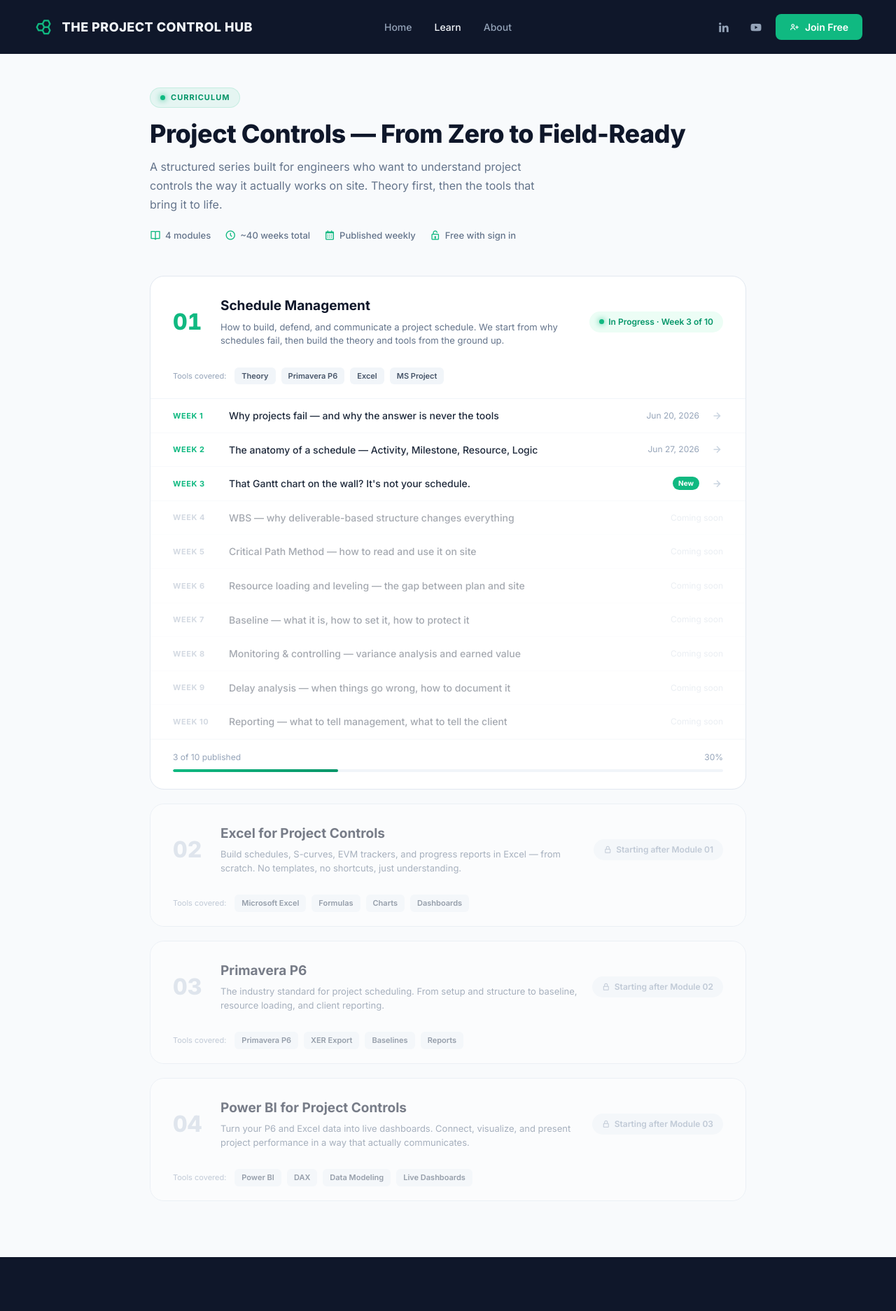
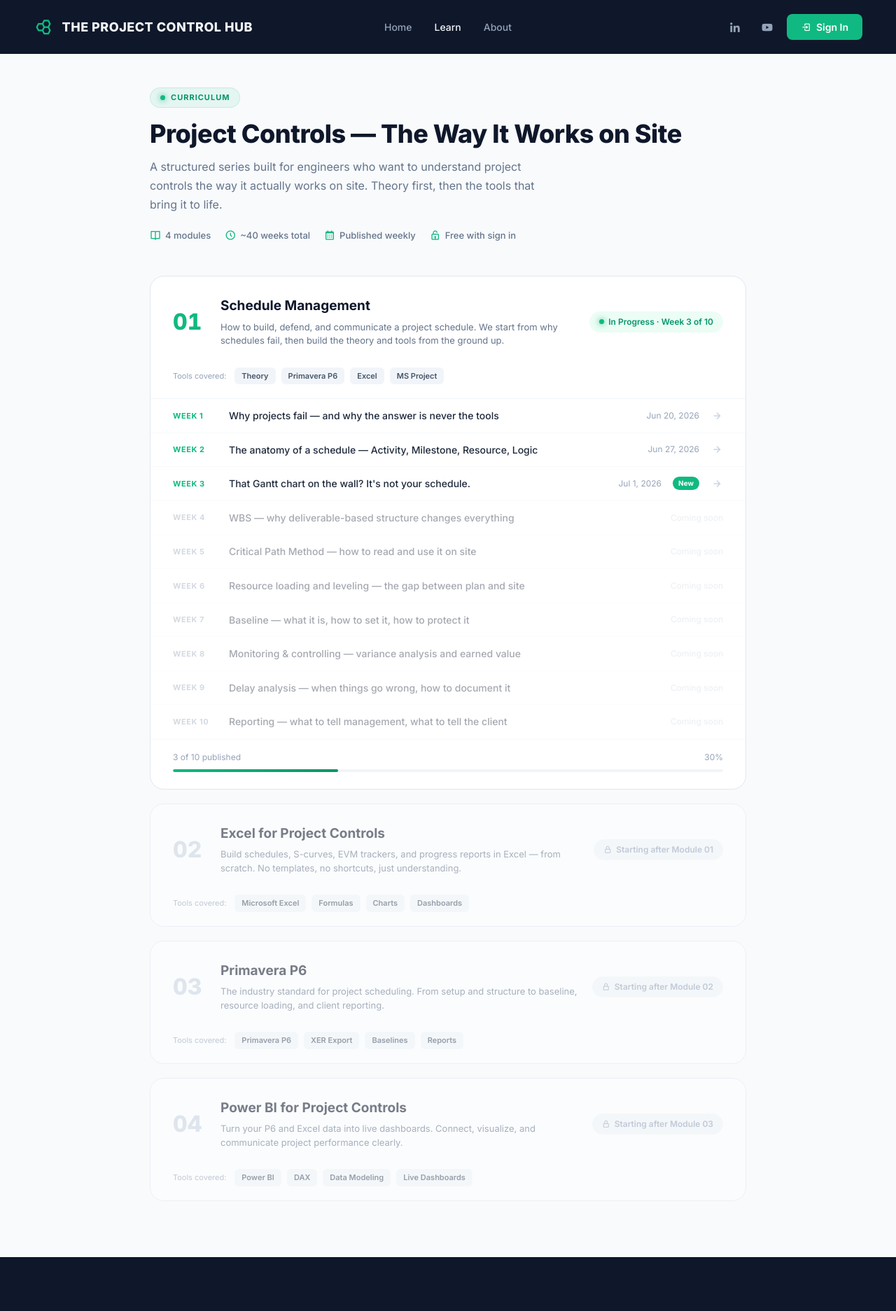
Before and after one commit to theprojectcontrolhub/theprojectcontrolhub.github.io, a plain HTML site: page learn.html in a window 1280 px wide. Shown: the top 1873 px of the page at 70% size. Drawn offline with nearby package versions, Linux system fonts and the light colour scheme; no server answers.

Commit message:
Add files via upload

```diff
--- a/learn.html
+++ b/learn.html
@@ -413,17 +413,24 @@
 
         let currentUser = null;
 
+        // Prevent auth flash: show correct button immediately based on last known state
+        if (!localStorage.getItem('pch_auth')) {
+            document.getElementById('joinBtn').style.display = 'flex';
+        }
+
         onUserChange((user) => {
             currentUser = user;
             const joinBtn = document.getElementById('joinBtn');
             const userMenu = document.getElementById('userMenu');
             if (user) {
+                localStorage.setItem('pch_auth', '1');
                 joinBtn.style.display = 'none';
                 userMenu.style.display = 'flex';
                 document.getElementById('userName').textContent = user.displayName.split(' ')[0];
                 if (user.photoURL) document.getElementById('userAvatar').src = user.photoURL;
                 closeModal();
             } else {
+                localStorage.removeItem('pch_auth');
                 joinBtn.style.display = 'flex';
                 userMenu.style.display = 'none';
             }
@@ -491,7 +498,7 @@
                 </button>
                 <a href="https://www.linkedin.com/in/barisemreozcelik" target="_blank" class="btn-nav-social"><i class='bx bxl-linkedin'></i></a>
                 <a href="https://youtube.com" target="_blank" class="btn-nav-social"><i class='bx bxl-youtube'></i></a>
-                <button id="joinBtn" class="btn btn-primary" onclick="openModal()"><i class='bx bx-user-plus'></i> Join Free</button>
+                <button id="joinBtn" class="btn btn-primary" style="display:none;" onclick="openModal()"><i class='bx bx-log-in'></i> Sign In</button>
                 <div id="userMenu" style="display:none;align-items:center;gap:10px;">
                     <img id="userAvatar" src="" style="width:32px;height:32px;border-radius:50%;object-fit:cover;" alt="avatar">
                     <span id="userName" style="font-size:14px;font-weight:600;color:var(--text-light);"></span>
@@ -510,7 +517,7 @@
                 <div class="learn-header-badge">
                     <span class="dot-green"></span> CURRICULUM
                 </div>
-                <h1>Project Controls — From Zero to Field-Ready</h1>
+                <h1>Project Controls — The Way It Works on Site</h1>
                 <p>A structured series built for engineers who want to understand project controls the way it actually works on site. Theory first, then the tools that bring it to life.</p>
                 <div class="learn-header-meta">
                     <span class="learn-meta-item"><i class='bx bx-book-open'></i> 4 modules</span>
@@ -560,6 +567,7 @@
                         <a href="discussion-detail.html" class="week-item" data-gated>
                             <span class="week-num">Week 3</span>
                             <span class="week-title">That Gantt chart on the wall? It's not your schedule.</span>
+                            <span class="week-date">Jul 1, 2026</span>
                             <span class="week-new">New</span>
                             <i class='bx bx-right-arrow-alt week-arrow'></i>
                         </a>
@@ -660,7 +668,7 @@
                             <span class="module-num locked">04</span>
                             <div class="module-info">
                                 <h2>Power BI for Project Controls</h2>
-                                <p>Turn your P6 and Excel data into live dashboards. Connect, visualize, and present project performance in a way that actually communicates.</p>
+                                <p>Turn your P6 and Excel data into live dashboards. Connect, visualize, and communicate project performance clearly.</p>
                             </div>
                         </div>
                         <span class="module-badge badge-locked"><i class='bx bx-lock-alt'></i> Starting after Module 03</span>
```
Also changed, not shown: about.html (+8 -1 lines), discussion-detail.html (+8 -1 lines), index.html (+8 -1 lines).
